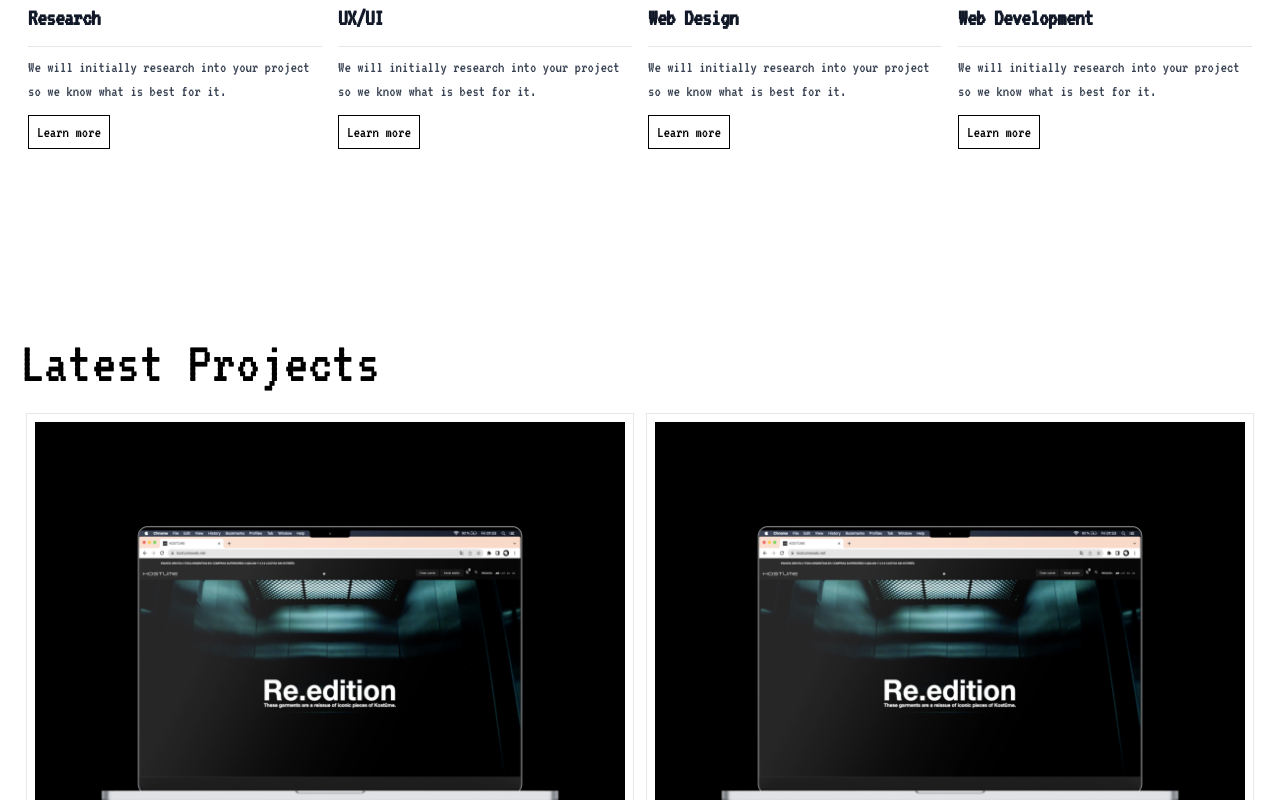
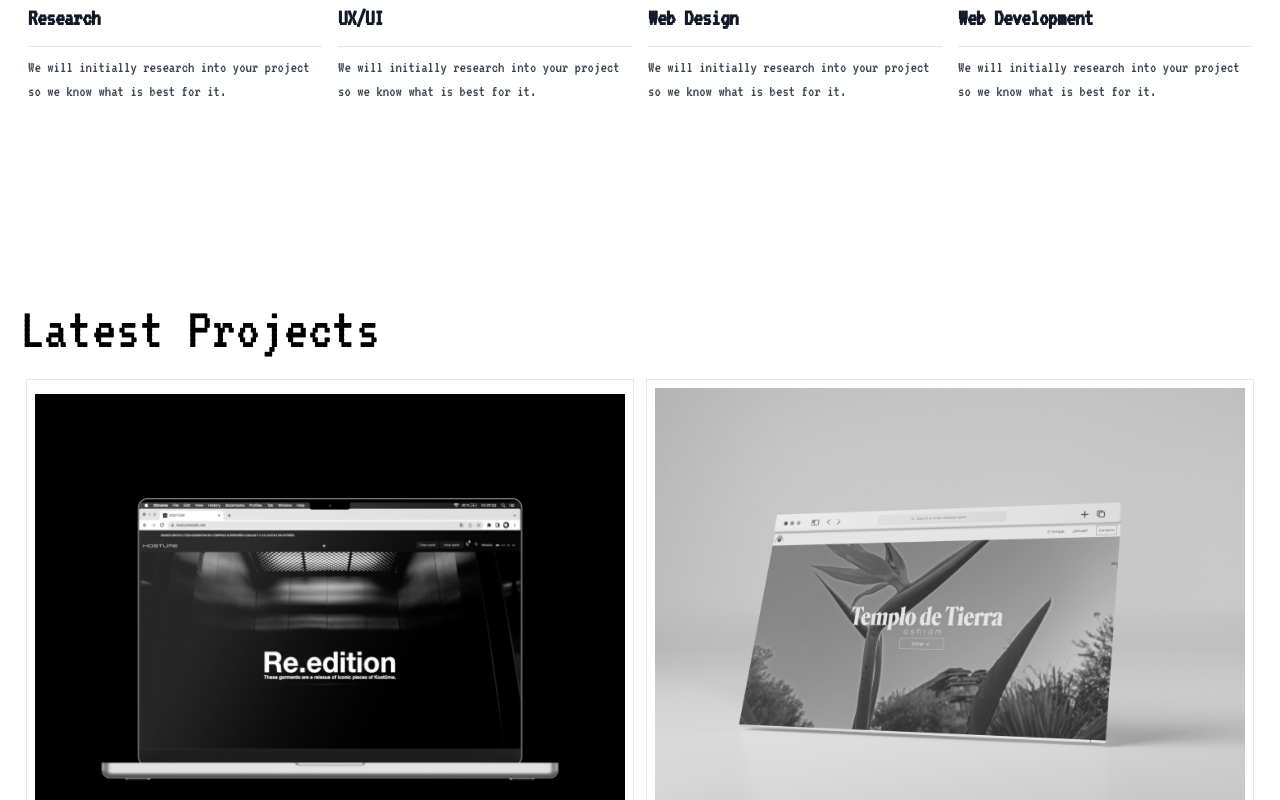
Before and after one commit to c7-studio/landing, a Next.js app: page / in a window 1280 px wide. Shown: the part 1320-2120 px from the top of the page. Built offline with nearby package versions, Linux system fonts and the light colour scheme.

Commit message:
added new project Tdt

```diff
--- a/components/ProjectItem.jsx
+++ b/components/ProjectItem.jsx
@@ -2,19 +2,20 @@ import React, { useState } from 'react'
 import Image from 'next/image'
 import Link from 'next/link';
 
-function ProjectItem({image, title, hasMargin, skill, description}) {
+function ProjectItem({image, title, hasMargin, skill, description, link}) {
   const [isLoading, setLoading] = useState(true);
 
   return (
     <div className='flex flex-col justify-evenly border mx-auto max-h-full md:max-w-[49%] sm:max-w-full p-2 mt-2 sm:mt-0 ' >
         <div className=''>
-          <Link href='https://www.behance.net/gallery/155218353/Kostueme'>
+          <Link href={link}>
             <a>
             <Image
+                id=''
                 width={1200}
                 height={900}
                 src={image}
-                className= {isLoading ? 'grayscale-blur-2xl' : 'grayscale-0 blur-0'}
+                className= 'grayscale hover:grayscale-0'
                 onLoadingComplete={() => setLoading(false)}
                 objectFit="responsive"
             />
@@ -26,8 +27,8 @@ function ProjectItem({image, title, hasMargin, skill, description}) {
             <h2 className='my-2 w-32 border-solid border border-black text-base text-center'>{title}</h2>
             <h2 className='my-2 text-base text-center'>{skill}</h2>
         </div>
-        <h5 className='text-xs text-ellipsis'>Lorem ipsum dolor sit amet, consectetur adipiscing elit. Nam gravida pretium gravida. Quisque porta lacus sit amet volutpat auctor. Integer venenatis mi felis, sed fermentum orci cursus at. Fusce imperdiet, nibh ac feugiat tempus, sapien turpis imperdiet turpis, et ultrices purus odio sit amet mauris. Praesent condimentum et odio faucibus ultricies. Nullam nunc nunc, molestie eu mollis eget, hendrerit nec sapien. Nullam mollis risus ut tincidunt facilisis. Ut arcu enim, luctus placerat venenatis non, porta non lectus. Curabitur lacus magna, tempor ut molestie vel, ullamcorper sit amet augue. Donec congue diam eros, ac maximus sapien tempus vitae. Duis id dolor et felis vestibulum pharetra. Nunc ornare vulputate risus sit amet suscipit. Praesent massa mi, ornare ut tortor sit amet, tristique aliquet tellus. Nullam at rutrum nulla, quis lobortis ipsum. Proin consectetur vestibulum urna a convallis. Nam aliquet, felis et dictum dictum, neque mi dignissim justo, quis porta ipsum lacus vitae ante.</h5>
-    </div>
+          <h5 className='text-md text-ellipsis'>{description}</h5>
+        </div>
   )
 }
 
--- a/components/Projects.jsx
+++ b/components/Projects.jsx
@@ -13,14 +13,15 @@ export const Projects = () => {
           title="Kostume"
           skill="Web design & Development"
           description="We designed and developed this E-commerce for fashion wear 'Kostume' on Tienda Nube"
+          link="https://www.behance.net/gallery/155218353/Kostueme"
           />
           <ProjectItem
-          image="/kostume_cover.png"
-          title="Vegas"
+          image="/tdt_cover.png"
+          title="Templo de Tierra"
           skill="Web design & Development"
-          description="We designed and developed this E-commerce for fashion wear 'Kostume' on Tienda Nube"
+          description="We designed and developed this landing site for bioconstruction boutique hotel 'Templo de Tierra', using Next.Js, Tailwind CSS and design in Figma"
+          link="https://www.behance.net/gallery/155218353/Kostueme"
           />
-
         </div>
       </div>
     </div>
--- a/components/ServiceItem.jsx
+++ b/components/ServiceItem.jsx
@@ -17,12 +17,6 @@ function ServiceItem({image, title, description}) {
     <p className="font-normal text-gray-700 dark:text-gray-400 mb-3">
       {description}
     </p>
-
-    <button className='px-2 py-1 border-solid border border-black focus:outline-gray-400 inline-flex items-center hover:text-gray-600 hover:border-gray-600'>
-                  <span>
-                    Learn more
-                  </span>
-              </button>
   </div>
 </div>
     )
```
Also changed, not shown: public/tdt_cover.png (added).
